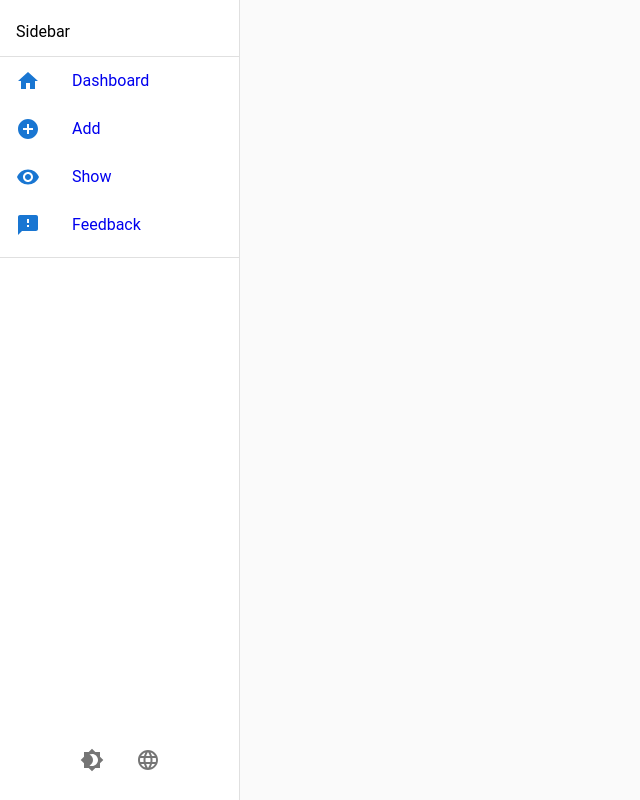
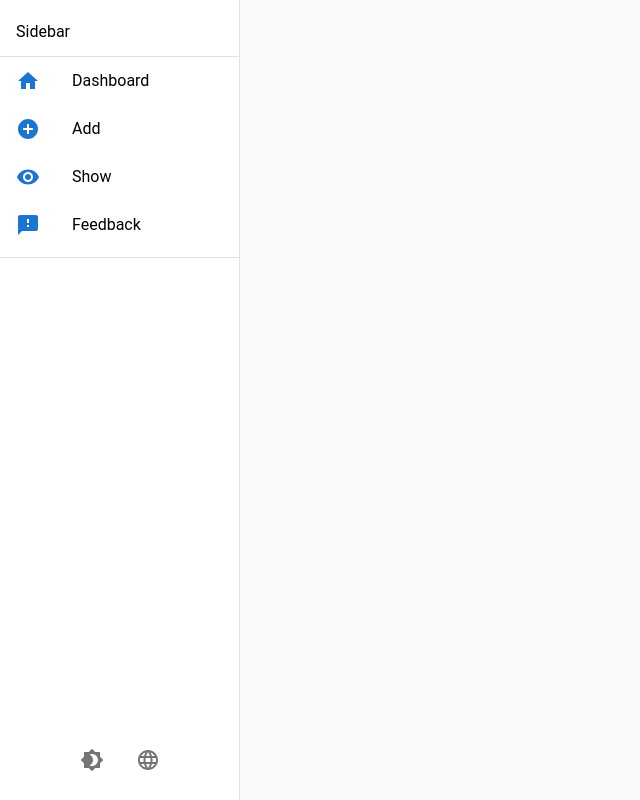
Before and after one commit to mouaztaloo00/Doctors, a React (Create React App) app: page / in a window 1280 px wide. Shown: the whole page, without its empty margins (0-640 px from the left). Built offline with nearby package versions, Linux system fonts and the light colour scheme.

Commit message:
add colors darkmode my mouaz

```diff
--- a/src/components/Sidebar.js
+++ b/src/components/Sidebar.js
@@ -10,7 +10,7 @@ import FeedbackIcon from '@mui/icons-material/Feedback';
 
 const Sidebar = ({ open, toggleDarkMode, darkMode,setLanguage }) => {
   const { t, i18n } = useTranslation();
-  const anchor = i18n.language === 'ar' ? 'right' : 'left'; // تغيير حسب اللغة
+  const anchor = i18n.language === 'ar' ? 'right' : 'left';
 
   return (
     <Drawer
@@ -66,7 +66,7 @@ const Sidebar = ({ open, toggleDarkMode, darkMode,setLanguage }) => {
         left: '50%',
         transform: 'translateX(-50%)',
         display: 'flex',
-        gap: 2 // إضافة مسافة بين الأزرار
+        gap: 2
       }}
     >
       <IconButton onClick={toggleDarkMode} aria-label="toggle dark mode">
--- a/src/theme.js
+++ b/src/theme.js
@@ -8,7 +8,7 @@ export const getTheme = (mode, direction) => createTheme({
       main: mode === 'dark' ? '#90caf9' : '#1976d2',
     },
     secondary: {
-      main: mode === 'dark' ? '#f48fb1' : '#dc004e',
+      main: mode === 'dark' ? '#ffffff' : '#dc004e',
     },
     background: {
       default: mode === 'dark' ? '#303030' : '#fafafa',
@@ -18,4 +18,31 @@ export const getTheme = (mode, direction) => createTheme({
   typography: {
     fontFamily: 'Roboto, Arial',
   },
+  components: {
+    MuiListItem: {
+      styleOverrides: {
+        root: {
+          color: mode === 'dark' ? '#ffffff' : '#000000',
+          '& a': {
+            color: mode === 'dark' ? '#ffffff' : '#000000',
+            textDecoration: 'none',
+            '&:hover': {
+              textDecoration: 'underline',
+            },
+          },
+        },
+      },
+    },
+    MuiLink: {
+      styleOverrides: {
+        root: {
+          color: mode === 'dark' ? '#ffffff' : '#000000',
+          textDecoration: 'none',
+          '&:hover': {
+            textDecoration: 'underline',
+          },
+        },
+      },
+    },
+  },
 });
```
